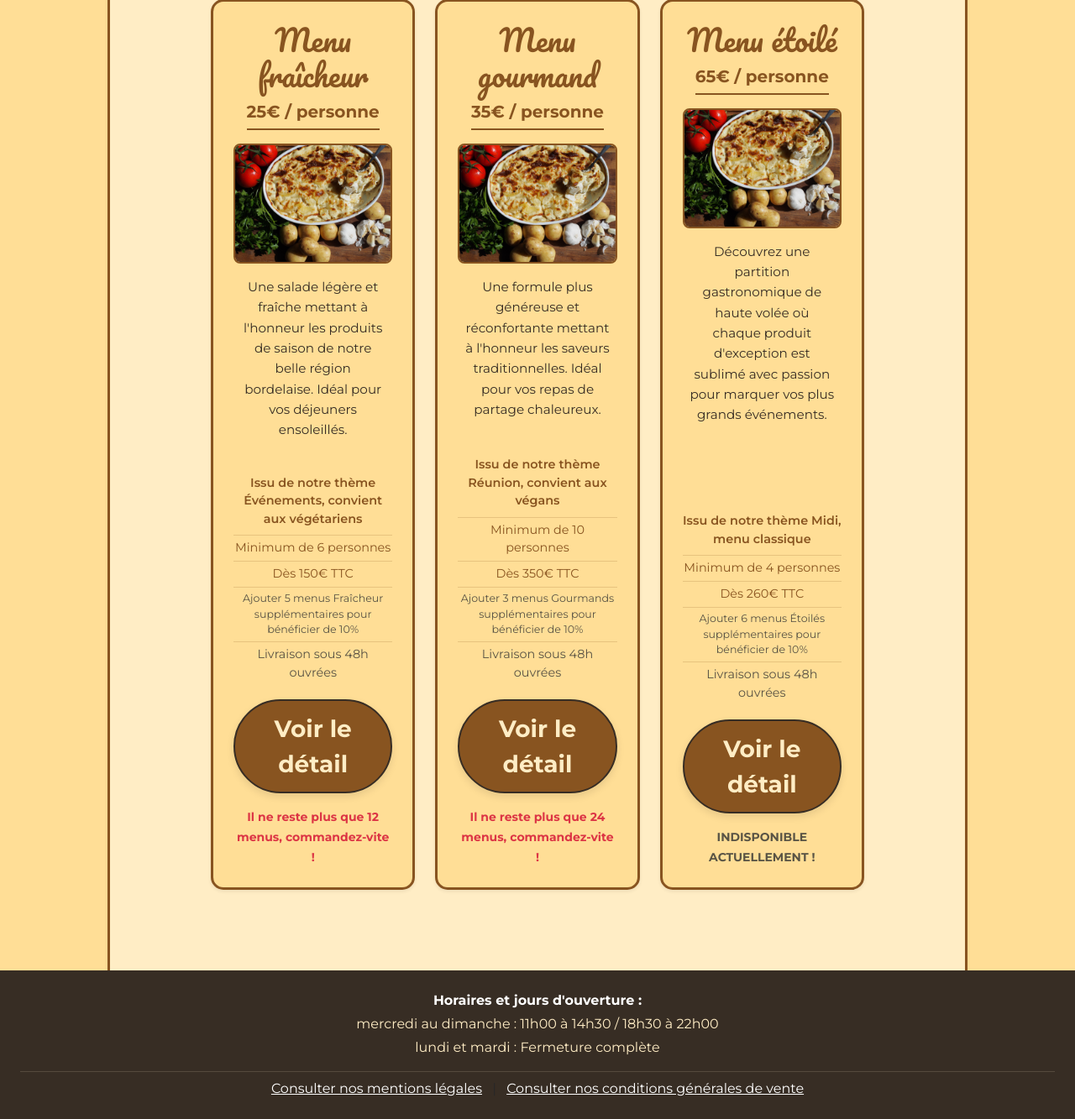
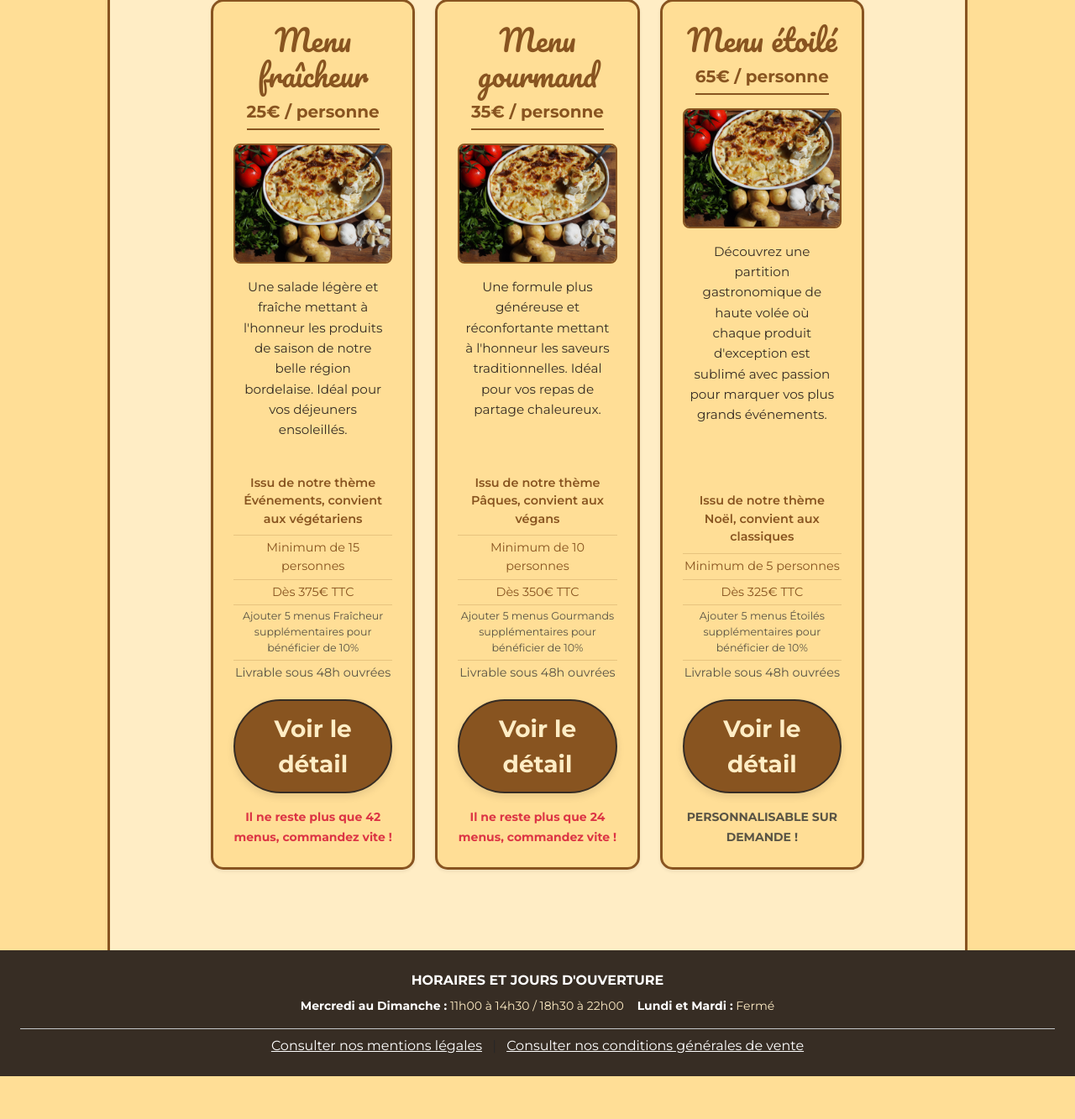
Before and after one commit to anthonymulapro-tech/Vite-Et-Gourmand, a Flask app: page /menus in a window 1280 px wide. Shown: the part 923-2256 px from the top of the page at 84% size. After the commit the page ends 2205 px from the top, so only its background shows below. Run offline with Flask 3, Linux system fonts and the light colour scheme.

Commit message:
refactor: alignement des variables avec la base de données

```diff
--- a/frontend/templates/base.html
+++ b/frontend/templates/base.html
@@ -3,7 +3,7 @@
 <head>
     <meta charset="UTF-8">
     <meta name="viewport" content="width=device-width, initial-scale=1.0">
-    <!-- Titre dynamique personnalisé par chaque page enfant (Login, Register, etc.) -->
+     <!-- Titre dynamique personnalisé par chaque page enfant (Login, Register, etc.) -->
     <title>Vite & Gourmand - {% block title %}{% endblock %}</title>
     <link href="https://cdn.jsdelivr.net/npm/bootstrap@5.3.3/dist/css/bootstrap.min.css" rel="stylesheet">
     <link rel="preconnect" href="https://fonts.googleapis.com">
@@ -25,14 +25,14 @@
 
             <nav class="navbar custom-navbar py-2 mt-3">
                 <div class="d-flex w-100 justify-content-center align-items-center nav-unified-container">
-                    <!-- request.endpoint : détecte dynamiquement la route active pour appliquer le soulignement CSS -->
+                     <!-- request.endpoint : détecte dynamiquement la route active pour appliquer le soulignement CSS -->
                     <a href="{{ url_for('home') }}" class="text-decoration-none">
                         <img src="{{ url_for('static', filename='images/icon/Logo-V-&-G.svg') }}" alt="Logo Vite & Gourmand" class="nav-logo-img">
                     </a>
 
                     <span class="nav-divider">|</span>
 
-                    <a href="{{ url_for('home') }}" class="nav-link-custom {% if request.endpoint == 'home' %}active{% endif %}">Notre histoire</a>
+                    <a href="{{ url_for('home') }}" class="nav-link-custom {% if request.endpoint == 'home' and not request.query_string %}active{% endif %}">Notre histoire</a>
 
                     <span class="nav-divider">|</span>
 
@@ -40,7 +40,7 @@
 
                     <span class="nav-divider">|</span>
 
-                    <a href="#" class="nav-link-custom">Nous contacter</a>
+                    <a href="{{ url_for('home', _anchor='contact-section') }}" class="nav-link-custom">Nous contacter</a>
 
                     <span class="nav-divider">|</span>
 
@@ -48,7 +48,7 @@
 
                     <span class="nav-divider">|</span>
 
-                    <a href="{{ url_for('login_page') }}" class="nav-profile-svg-link text-decoration-none">
+                    <a href="{{ url_for('login_page') }}" class="nav-profile-svg-link text-decoration-none" title="Se connecter">
                         <svg width="50" height="50" viewBox="0 0 80 80" fill="none" xmlns="http://www.w3.org/2000/svg">
                             <path fill-rule="evenodd" clip-rule="evenodd" d="M40 5C30.7174 5 21.815 8.68749 15.2513 15.2513C8.68749 21.815 5 30.7174 5 40C5 49.2826 8.68749 58.185 15.2513 64.7487C21.815 71.3125 30.7174 75 40 75C49.2826 75 58.185 71.3125 64.7487 64.7487C71.3125 58.185 75 49.2826 75 40C75 30.7174 71.3125 21.815 64.7487 15.2513C58.185 8.68749 49.2826 5 40 5V5ZM0 40C0 29.3913 4.21427 19.2172 11.7157 11.7157C19.2172 4.21427 29.3913 0 40 0C50.6087 0 60.7828 4.21427 68.2843 11.7157C75.7857 19.2172 80 29.3913 80 40C80 50.6087 75.7857 60.7828 68.2843 68.2843C60.7828 75.7857 50.6087 80 40 80C29.3913 80 19.2172 75.7857 11.7157 68.2843C4.21427 60.7828 0 50.6087 0 40V40Z" fill="currentColor"/>
                             <path fill-rule="evenodd" clip-rule="evenodd" d="M40 43C43.9782 43 47.7936 41.4196 50.6066 38.6066C53.4196 35.7936 55 31.9782 55 28C55 24.0218 53.4196 20.2064 50.6066 17.3934C47.7936 14.5804 43.9782 13 40 13C36.0218 13 32.2064 14.5804 29.3934 17.3934C26.5804 20.2064 25 24.0218 25 28C25 31.9782 26.5804 35.7936 29.3934 38.6066C32.2064 41.4196 36.0218 43 40 43V43Z" fill="currentColor"/>
@@ -71,11 +71,32 @@
     {% if not sans_header_footer %}
     <footer class="custom-footer text-center p-4 mt-auto">
         <div class="footer-hours mb-3">
-            <p class="mb-1 fw-bold">Horaires et jours d'ouverture :</p>
-            <p class="mb-1 text-cream-light">mercredi au dimanche : 11h00 à 14h30 / 18h30 à 22h00</p>
-            <p class="mb-0 text-cream-light">lundi et mardi : Fermeture complète</p>
+            <p class="mb-2 fw-bold text-uppercase tracking-wider">Horaires et jours d'ouverture</p>
+            <div class="d-flex flex-wrap justify-content-center gap-3 text-cream-light small">
+                {% if horaires_ouverture %}
+                    {% for h in horaires_ouverture %}
+                        <div class="px-2">
+                            <span class="fw-bold text-white">{{ h.jour }} :</span>
+                            {% if h.est_ouvert %}
+                                {% if h.heure_midi_ouverture and h.heure_soir_ouverture %}
+                                    {{ h.heure_midi_ouverture }} à {{ h.heure_midi_fermeture }} / {{ h.heure_soir_ouverture }} à {{ h.heure_soir_fermeture }}
+                                {% elif h.heure_midi_ouverture %}
+                                    Midi : {{ h.heure_midi_ouverture }} à {{ h.heure_midi_fermeture }}
+                                {% elif h.heure_soir_ouverture %}
+                                    Soir : {{ h.heure_soir_ouverture }} à {{ h.heure_soir_fermeture }}
+                                {% endif %}
+                            {% else %}
+                                <span class="text-danger fw-semibold">Fermé</span>
+                            {% endif %}
+                        </div>
+                    {% endfor %}
+                {% else %}
+                    <div><span class="fw-bold text-white">Mercredi au Dimanche :</span> 11h00 à 14h30 / 18h30 à 22h00</div>
+                    <div><span class="fw-bold text-white">Lundi et Mardi :</span> Fermé</div>
+                {% endif %}
+            </div>
         </div>
-        <div class="footer-links pt-2">
+        <div class="footer-links pt-2 border-top border-secondary-subtle">
             <a href="#" class="footer-link-item">Consulter nos mentions légales</a>
             <span class="mx-2 text-muted">|</span>
             <a href="#" class="footer-link-item">Consulter nos conditions générales de vente</a>
--- a/frontend/templates/menus.html
+++ b/frontend/templates/menus.html
@@ -1,6 +1,7 @@
 {% extends "base.html" %}
 
-{% block body_class %}bg-gold{% endblock %} {% block title %}Nos Menus - Vite & Gourmand{% endblock %}
+{% block body_class %}bg-gold{% endblock %}
+{% block title %}Nos Menus - Vite & Gourmand{% endblock %}
 
 {% block content %}
 <div class="py-5">
@@ -15,6 +16,7 @@
             <h1 class="menu-main-title font-pacifico m-0">Nos menus</h1>
         </div>
     </div>
+
     <div class="row justify-content-center mb-5">
         <div class="col-md-6 col-lg-5">
             <div class="search-wrapper">
@@ -64,11 +66,11 @@
             <div class="col-lg-4">
                 <span class="checkbox-group-title">Thème :</span>
                 <div class="d-flex flex-wrap gap-2 mt-2">
-                    <input type="checkbox" class="btn-check" id="theme-midi" autocomplete="off">
-                    <label class="btn btn-outline-custom-pill" for="theme-midi">Noël</label>
+                    <input type="checkbox" class="btn-check" id="theme-noel" autocomplete="off">
+                    <label class="btn btn-outline-custom-pill" for="theme-noel">Noël</label>
 
-                    <input type="checkbox" class="btn-check" id="theme-reunion" autocomplete="off">
-                    <label class="btn btn-outline-custom-pill" for="theme-reunion">Pâques</label>
+                    <input type="checkbox" class="btn-check" id="theme-paques" autocomplete="off">
+                    <label class="btn btn-outline-custom-pill" for="theme-paques">Pâques</label>
 
                     <input type="checkbox" class="btn-check" id="theme-evenement" autocomplete="off">
                     <label class="btn btn-outline-custom-pill" for="theme-evenement">Évènement</label>
@@ -112,36 +114,42 @@
                 <div class="col">
                     <div class="card h-100 menu-card shadow-sm">
                         <div class="card-body d-flex flex-column text-center p-4">
-                            <h2 class="menu-card-title font-pacifico">{{ menu.nom }}</h2>
-                            <p class="menu-card-price mb-3">{{ menu.prix }}€ / personne</p>
+                            <h2 class="menu-card-title font-pacifico">{{ menu.titre_menu }}</h2>
+                            <p class="menu-card-price mb-3">{{ menu.prix_par_personne }}€ / personne</p>
 
                             <div class="menu-image-container mb-3">
-                                <img src="{{ url_for('static', filename='images/' + menu.image_url) }}" class="img-fluid rounded-3" alt="Image du {{ menu.nom }}">
+                                {% if menu.photos %}
+                                    <img src="{{ url_for('static', filename='images/' + menu.photos[0].url_photo) }}" class="img-fluid rounded-3" alt="{{ menu.photos[0].alt_text }}">
+                                {% else %}
+                                    <img src="{{ url_for('static', filename='images/default_menu.jpg') }}" class="img-fluid rounded-3" alt="Image de présentation">
+                                {% endif %}
                             </div>
 
                             <p class="menu-card-description flex-grow-1 px-2">
-                                {{ menu.description }}
+                                {{ menu.description_menu }}
                             </p>
 
                             <div class="menu-details-list my-3">
-                                <div class="menu-detail-item">Issu de notre thème {{ menu.theme }}, convient aux {{ menu.regime }}s</div>
-                                <div class="menu-detail-item border-top py-1">Minimum de {{ menu.min_personnes }} personnes</div>
-                                <div class="menu-detail-item border-top py-1">Dès {{ (menu.prix * menu.min_personnes)|int }}€ TTC</div>
+                                <div class="menu-detail-item">
+                                    Issu de notre thème {{ menu.theme.nom_theme if menu.theme else "Classique" }}, convient aux {{ (menu.regime.nom_regime if menu.regime else "Classique")|lower }}s
+                                </div>
+                                <div class="menu-detail-item border-top py-1">Minimum de {{ menu.nombre_personne_min }} personnes</div>
+                                <div class="menu-detail-item border-top py-1">Dès {{ (menu.prix_par_personne * menu.nombre_personne_min)|int }}€ TTC</div>
                                 <div class="menu-detail-item border-top py-1 text-muted small">
-                                    Ajouter {{ menu.seuil_reduction }} menus {{ menu.nom }} supplémentaires pour bénéficier de 10%
+                                    Ajouter {{ menu.seuil_reduction }} menus {{ menu.titre_menu }} supplémentaires pour bénéficier de {{ menu.pourcentage_reduction }}%
                                 </div>
-                                <div class="menu-detail-item border-top py-1 font-monospace text-muted">Livraison sous 48h ouvrées</div>
+                                <div class="menu-detail-item border-top py-1 font-monospace text-muted">{{ menu.conditions if menu.conditions else "Livraison sous 48h ouvrées" }}</div>
                             </div>
 
                             <div class="mt-auto">
-                                <a href="{{ url_for('menu_detail', menu_id=menu.id) }}" class="btn btn-custom-brown w-100 py-2 rounded-pill">
+                                <a href="{{ url_for('menu_detail', menu_id=menu.menu_id) }}" class="btn btn-custom-brown w-100 py-2 rounded-pill">
                                     Voir le détail
                                 </a>
                             </div>
 
                             <div class="menu-stock-alert mt-3 text-center">
-                                {% if menu.stock > 0 %}
-                                    <small class="text-danger fw-bold">Il ne reste plus que {{ menu.stock }} menus, commandez-vite !</small>
+                                {% if menu.quantite_restante and menu.quantite_restante > 0 %}
+                                    <small class="text-danger fw-bold">Il ne reste plus que {{ menu.quantite_restante }} menus, commandez vite !</small>
                                 {% else %}
                                     <small class="text-muted fw-bold">PERSONNALISABLE SUR DEMANDE !</small>
                                 {% endif %}
@@ -164,16 +172,16 @@
                             </p>
                             <div class="menu-details-list my-3">
                                 <div class="menu-detail-item fw-semibold">Issu de notre thème Événements, convient aux végétariens</div>
-                                <div class="menu-detail-item border-top py-1">Minimum de 6 personnes</div>
-                                <div class="menu-detail-item border-top py-1">Dès 150€ TTC</div>
+                                <div class="menu-detail-item border-top py-1">Minimum de 15 personnes</div>
+                                <div class="menu-detail-item border-top py-1">Dès 375€ TTC</div>
                                 <div class="menu-detail-item border-top py-1 text-muted small">Ajouter 5 menus Fraîcheur supplémentaires pour bénéficier de 10%</div>
-                                <div class="menu-detail-item border-top py-1 text-muted">Livraison sous 48h ouvrées</div>
+                                <div class="menu-detail-item border-top py-1 text-muted">Livrable sous 48h ouvrées</div>
                             </div>
                             <div class="mt-auto">
                                 <a href="#" class="btn btn-custom-brown w-100 py-2 rounded-pill">Voir le détail</a>
                             </div>
                             <div class="menu-stock-alert mt-3">
-                                <small class="text-danger fw-bold">Il ne reste plus que 12 menus, commandez-vite !</small>
+                                <small class="text-danger fw-bold">Il ne reste plus que 42 menus, commandez vite !</small>
                             </div>
                         </div>
                     </div>
@@ -191,17 +199,17 @@
                                 Une formule plus généreuse et réconfortante mettant à l'honneur les saveurs traditionnelles. Idéal pour vos repas de partage chaleureux.
                             </p>
                             <div class="menu-details-list my-3">
-                                <div class="menu-detail-item fw-semibold">Issu de notre thème Réunion, convient aux végans</div>
+                                <div class="menu-detail-item fw-semibold">Issu de notre thème Pâques, convient aux végans</div>
                                 <div class="menu-detail-item border-top py-1">Minimum de 10 personnes</div>
                                 <div class="menu-detail-item border-top py-1">Dès 350€ TTC</div>
-                                <div class="menu-detail-item border-top py-1 text-muted small">Ajouter 3 menus Gourmands supplémentaires pour bénéficier de 10%</div>
-                                <div class="menu-detail-item border-top py-1 text-muted">Livraison sous 48h ouvrées</div>
+                                <div class="menu-detail-item border-top py-1 text-muted small">Ajouter 5 menus Gourmands supplémentaires pour bénéficier de 10%</div>
+                                <div class="menu-detail-item border-top py-1 text-muted">Livrable sous 48h ouvrées</div>
                             </div>
                             <div class="mt-auto">
                                 <a href="#" class="btn btn-custom-brown w-100 py-2 rounded-pill">Voir le détail</a>
                             </div>
                             <div class="menu-stock-alert mt-3">
-                                <small class="text-danger fw-bold">Il ne reste plus que 24 menus, commandez-vite !</small>
+                                <small class="text-danger fw-bold">Il ne reste plus que 24 menus, commandez vite !</small>
                             </div>
                         </div>
                     </div>
@@ -219,17 +227,17 @@
                                 Découvrez une partition gastronomique de haute volée où chaque produit d'exception est sublimé avec passion pour marquer vos plus grands événements.
                             </p>
                             <div class="menu-details-list my-3">
-                                <div class="menu-detail-item fw-semibold">Issu de notre thème Midi, menu classique</div>
-                                <div class="menu-detail-item border-top py-1">Minimum de 4 personnes</div>
-                                <div class="menu-detail-item border-top py-1">Dès 260€ TTC</div>
-                                <div class="menu-detail-item border-top py-1 text-muted small">Ajouter 6 menus Étoilés supplémentaires pour bénéficier de 10%</div>
-                                <div class="menu-detail-item border-top py-1 text-muted">Livraison sous 48h ouvrées</div>
+                                <div class="menu-detail-item fw-semibold">Issu de notre thème Noël, convient aux classiques</div>
+                                <div class="menu-detail-item border-top py-1">Minimum de 5 personnes</div>
+                                <div class="menu-detail-item border-top py-1">Dès 325€ TTC</div>
+                                <div class="menu-detail-item border-top py-1 text-muted small">Ajouter 5 menus Étoilés supplémentaires pour bénéficier de 10%</div>
+                                <div class="menu-detail-item border-top py-1 text-muted">Livrable sous 48h ouvrées</div>
                             </div>
                             <div class="mt-auto">
                                 <a href="#" class="btn btn-custom-brown w-100 py-2 rounded-pill">Voir le détail</a>
                             </div>
                             <div class="menu-stock-alert mt-3">
-                                <small class="text-muted fw-bold text-uppercase">INDISPONIBLE ACTUELLEMENT !</small>
+                                <small class="text-muted fw-bold text-uppercase">PERSONNALISABLE SUR DEMANDE !</small>
                             </div>
                         </div>
                     </div>
```
Also changed, not shown: frontend/templates/home.html (+26 -32 lines).
